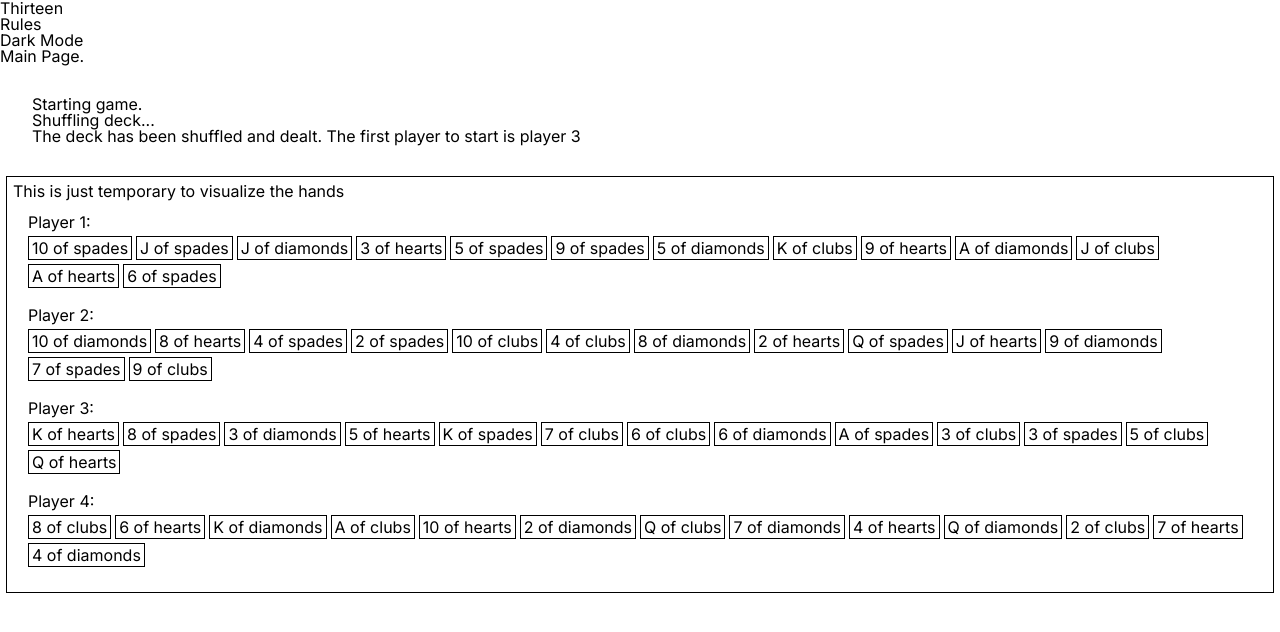
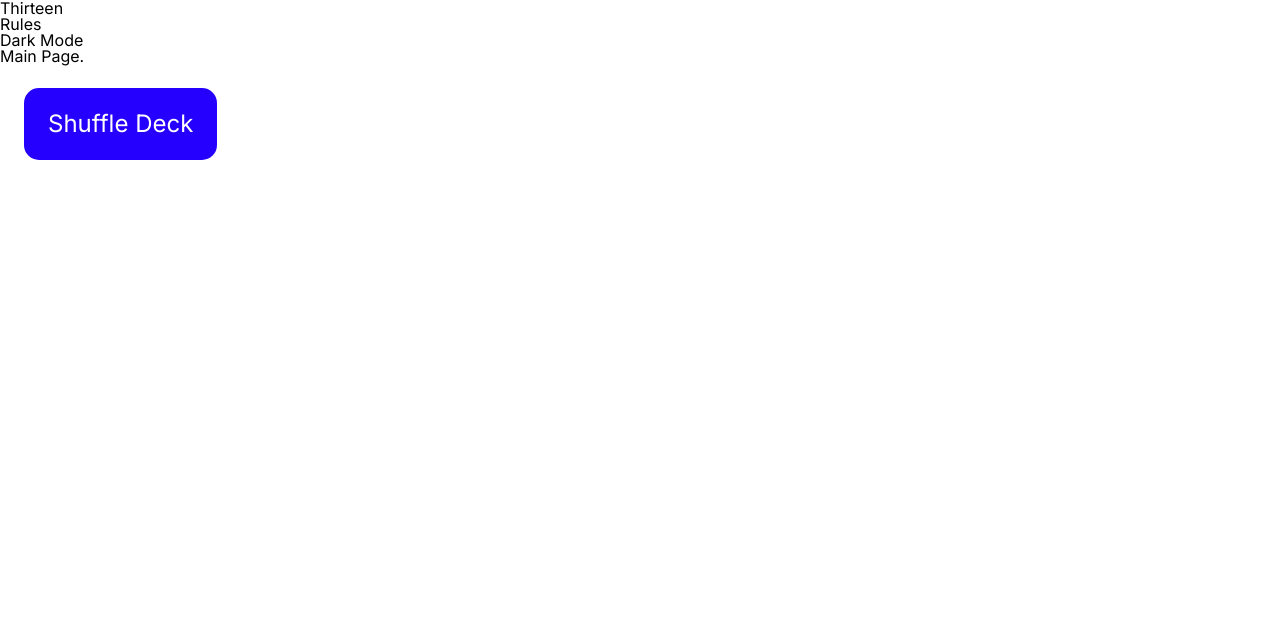
Before and after one commit to jduong09/thirteen, a Next.js app: page / in a window 1280 px wide. Shown: the top 632 px of the page. Built offline with nearby package versions, Linux system fonts and the light colour scheme.

Commit message:
implement sass; cleanup game component

```diff
--- a/app/page.js
+++ b/app/page.js
@@ -1,6 +1,8 @@
+'use client';
+
 import Image from "next/image";
 import styles from "./page.module.css";
-import Game from '../components/game.js';
+import Game from '../components/game/game.js';
 
 export default function Home() {
   return (
--- a/components/game.js
+++ /dev/null
@@ -1,65 +0,0 @@
-const Game = () => {
-  // Build Card Deck
-  const suites = ['spades', 'clubs', 'diamonds', 'hearts'];
-  const numbers = ['3', '4', '5', '6', '7', '8', '9', '10', 'J', 'Q', 'K', 'A', '2'];
-  let value = 1; // 3 of spades is the lowest card
-  const deck = numbers.map((number, idx) => suites.map((suite, i) => ({ number, suite, value: value++ }))).flat();
-
-  // Shuffle Deck >> Fisher-Yates Shuffle
-  const shuffle = (array) => {
-    const arrCopy = JSON.parse(JSON.stringify(array));
-    // While there remain elements to shuffle...
-    let currIdx = arrCopy.length;
-    while (currIdx != 0) {
-      // Pick a remaining element...
-      let randomIndex = Math.floor(Math.random() * currIdx);
-      currIdx--;
-      // And swap it with the current element.
-      [arrCopy[currIdx], arrCopy[randomIndex]] = [arrCopy[randomIndex], arrCopy[currIdx]];
-    }
-    return arrCopy;
-  };
-  const shuffled = shuffle(deck);
-
-  // Deal Cards
-  let playerTurn;
-  const hands = [
-    {player: 0, hand: []},
-    {player: 1, hand: []},
-    {player: 2, hand: []},
-    {player: 3, hand: []},
-  ];
-  shuffled.forEach((card, idx) => {
-    const player = idx % 4;
-    hands[player].hand.push(card);
-    if(card.number === '3' && card.suite === 'spades') {
-      playerTurn = player;
-    };
-  });
-
-  return (
-    <game>
-      <div style={{margin: '2em'}}>
-        <p>Starting game.</p>
-        <p>Shuffling deck...</p>
-        <p>The deck has been shuffled and dealt. The first player to start is player {playerTurn + 1}</p>
-      </div>
-
-      <div style={{border: '1px solid black', margin: '6px', padding: '6px'}}>
-        <h3>This is just temporary to visualize the hands</h3>
-        {hands.map((hand, idx) => (
-          <div key={idx} style={{margin: '15px'}}>
-            <h4 style={{marginBottom: '6px'}}>Player {hand.player + 1}:</h4>
-            <div style={{display: 'flex', 'flex-wrap': 'wrap'}}>
-              {hand.hand.map((card, i) => (
-                <div key={i} style={{border: '1px solid black', padding: '3px', marginRight: '4px', marginBottom: '4px'}}>{card.number} of {card.suite}</div>
-              ))}
-            </div>
-          </div>
-        ))}
-      </div>
-    </game>
-  )
-};
-
-export default Game;
--- /dev/null
+++ b/components/game/game.js
@@ -0,0 +1,78 @@
+import gameStyles from './game.module.scss';
+import { useState } from 'react';
+
+const Game = () => {
+  const [deckIsShuffled, shuffleDeck] = useState(false);
+  const [introIsVisible, showIntro] = useState(false);
+  const [playerTurn, setPlayerTurn] = useState(0);
+
+  // Build Card Deck
+  const suites = ['spades', 'clubs', 'diamonds', 'hearts'];
+  const numbers = ['3', '4', '5', '6', '7', '8', '9', '10', 'J', 'Q', 'K', 'A', '2'];
+  let value = 1; // 3 of spades is the lowest card
+  const deck = numbers.map((number, idx) => suites.map((suite, i) => ({ number, suite, value: value++ }))).flat();
+
+  // Shuffle Deck >> Fisher-Yates Shuffle
+  const shuffle = (array) => {
+    const arrCopy = JSON.parse(JSON.stringify(array));
+    // While there remain elements to shuffle...
+    let currIdx = arrCopy.length;
+    while (currIdx != 0) {
+      // Pick a remaining element...
+      let randomIndex = Math.floor(Math.random() * currIdx);
+      currIdx--;
+      // And swap it with the current element.
+      [arrCopy[currIdx], arrCopy[randomIndex]] = [arrCopy[randomIndex], arrCopy[currIdx]];
+    }
+    return arrCopy;
+  };
+  const shuffled = shuffle(deck);
+
+  // Deal Cards
+  const hands = [
+    {player: 0, hand: []},
+    {player: 1, hand: []},
+    {player: 2, hand: []},
+    {player: 3, hand: []},
+  ];
+
+  let introContent;
+  const onClick = () => {
+    showIntro(true);
+
+    shuffled.forEach((card, idx) => {
+      const player = idx % 4;
+      hands[player].hand.push(card);
+      if(card.number === '3' && card.suite === 'spades') {
+        setPlayerTurn(player);
+      };
+    });
+    setTimeout(() => {
+      showIntro(false);
+      shuffleDeck(true);
+    }, 10000);
+  };
+
+  const shuffleBtn = deckIsShuffled ? null : <button class={gameStyles.shuffleBtn} onClick={onClick}>Shuffle Deck</button>;
+
+  return (
+    <game>
+      {introIsVisible
+        ? <div className={gameStyles.intro}>
+          <p class={gameStyles.fade5}>Starting game.</p>
+          <p class={gameStyles.fade10}>Shuffling deck...</p>
+          <p class={gameStyles.showShuffle}>The deck has been shuffled and dealt. The first player to start is player {playerTurn + 1}</p>
+        </div>
+        : shuffleBtn}
+
+      {deckIsShuffled &&
+        <div>
+          <h3>Your Hand:</h3>
+          {/** The <Hand hand={hands[0].hand}> component will go here  */}
+        </div>
+      }
+    </game>
+  );
+};
+
+export default Game;
--- /dev/null
+++ b/components/game/game.module.scss
@@ -0,0 +1,46 @@
+$primary-color: #2600ff;
+
+:export {
+  primaryColor: $primary-color;
+}
+
+.shuffleBtn {
+  background-color: $primary-color;
+  color: white;
+  border: none;
+  border-radius: 15px;
+  padding: 1em;
+  margin: 1em;
+  cursor: pointer;
+  font-size: 1.5em;
+}
+
+.intro {
+  background-color: $primary-color;
+  color: white;
+  margin: 1em;
+  padding: 1em;
+  line-height: 1.5;
+  border-radius: 15px;
+  display: flex;
+  flex-direction: column;
+  justify-content: center;
+  align-items: center;
+}
+
+.fade5 { animation: fadeIn 5s; }
+.fade10 { animation: fadeIn 10s; }
+
+@keyframes fadeIn {
+  0% { opacity: 0; }
+  100% { opacity: 1; }
+}
+
+.showShuffle {
+  animation: cssAnimation 0s 5s forwards;
+  visibility: hidden;
+}
+
+@keyframes cssAnimation {
+  to { visibility: visible; }
+}
```
Also changed, not shown: package.json (+4 -3 lines), 1 other file (tests, documents, lock files or other folders).
